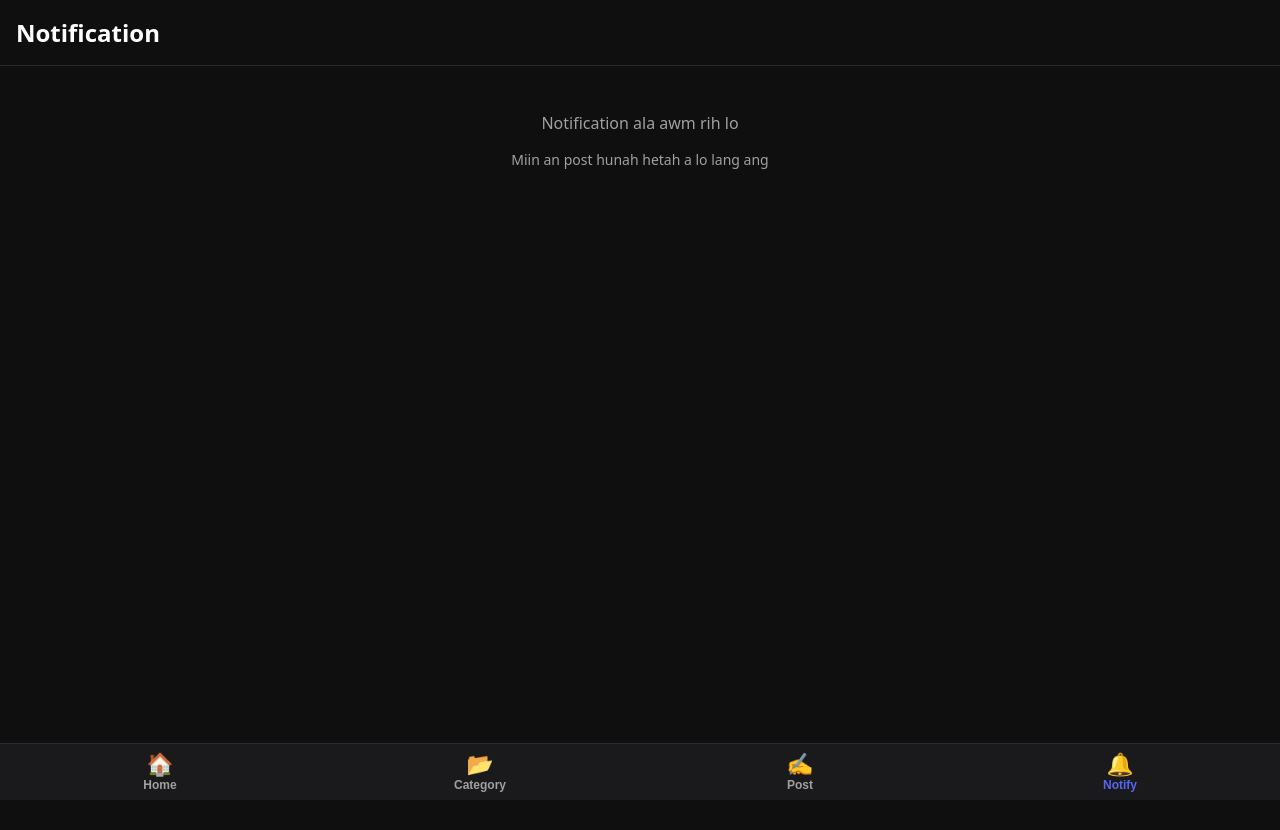
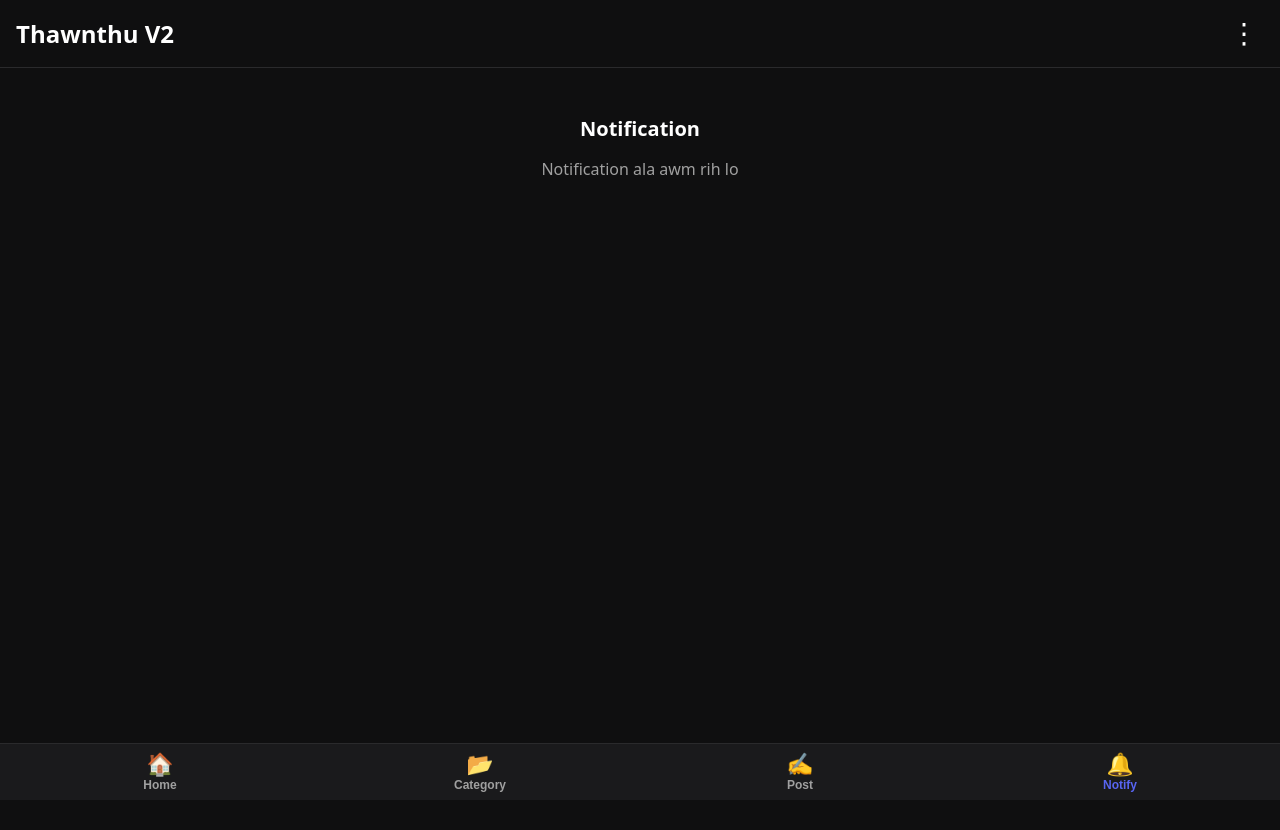
Before and after one commit to thawnthu/thawnthu-ui, a Next.js app: page /notification in a window 1280 px wide. Shown: the top 830 px of the page. Built offline with nearby package versions, Linux system fonts and the light colour scheme.

Commit message:
Update page.tsx

```diff
--- a/app/notification/page.tsx
+++ b/app/notification/page.tsx
@@ -4,21 +4,33 @@ import Link from "next/link";
 
 export default function NotificationPage() {
   const [dark, setDark] = useState(true);
+  const [menuOpen, setMenuOpen] = useState(false);
   const accent = '#5865F2';
   const bg = dark? '#0f0f10' : '#f5f5f5';
   const card = dark? '#1a1a1c' : '#ffffff';
   const text = dark? '#ffffff' : '#000';
   const subtext = dark? '#a0a0a0' : '#555';
   const border = dark? '#2a2a2c' : '#e0e0e0';
+  const toggleDark = () => setDark(!dark);
 
   return (
-    <div style={{background: bg, color: text, minHeight: '100vh', fontFamily: 'system-ui, sans-serif'}}>
-      <div style={{padding: '16px', borderBottom: `1px solid ${border}`}}>
-        <h1 style={{fontSize: '24px', fontWeight: '800', margin: 0}}>Notification</h1>
+    <div style={{background: bg, color: text, minHeight: '100vh'}}>
+      <div style={{display: 'flex', justifyContent: 'space-between', alignItems: 'center', padding: '16px', borderBottom: `1px solid ${border}`, position: 'sticky', top: 0, background: bg, zIndex: 20}}>
+        <h1 style={{fontSize: '24px', fontWeight: '800', margin: 0}}>Thawnthu V2</h1>
+        <div style={{position: 'relative'}}>
+          <button onClick={()=>setMenuOpen(!menuOpen)} style={{background: 'none', border: 'none', color: text, fontSize: '28px', cursor: 'pointer'}}>⋮</button>
+          {menuOpen && (
+            <div style={{position: 'absolute', right: 0, top: '40px', background: card, border: `1px solid ${border}`, borderRadius: '12px', padding: '8px 0', minWidth: '180px'}}>
+              <button onClick={toggleDark} style={{display: 'block', width: '100%', padding: '12px 16px', background: 'none', border: 'none', color: text, textAlign: 'left', fontSize: '15px'}}>{dark? '☀️ Light Mode' : '🌙 Dark Mode'}</button>
+              <Link href="/about" style={{display: 'block', padding: '12px 16px', color: text, textDecoration: 'none', fontSize: '15px'}}>ℹ️ About</Link>
+              <Link href="/contact" style={{display: 'block', padding: '12px 16px', color: text, textDecoration: 'none', fontSize: '15px'}}>📞 Contact</Link>
+            </div>
+          )}
+        </div>
       </div>
       <div style={{padding: '30px 20px', textAlign: 'center', paddingBottom: '100px'}}>
+        <h2 style={{fontSize: '20px'}}>Notification</h2>
         <p style={{color: subtext}}>Notification ala awm rih lo</p>
-        <p style={{color: subtext, fontSize: '14px'}}>Miin an post hunah hetah a lo lang ang</p>
       </div>
       <div style={{background: card, borderTop: `1px solid ${border}`, display: 'flex', justifyContent: 'space-around', position: 'fixed', bottom: 0, width: '100%'}}>
         <Link href="/" style={{textDecoration: 'none', flex: 1}}><button style={{background: 'none', border: 'none', color: subtext, display: 'flex', flexDirection: 'column', alignItems: 'center', fontSize: '12px', fontWeight: '700', width: '100%', padding: '8px 0'}}><span style={{fontSize: '22px'}}>🏠</span>Home</button></Link>
@@ -28,4 +40,4 @@ export default function NotificationPage() {
       </div>
     </div>
   )
-}
+                                                                           }
```
